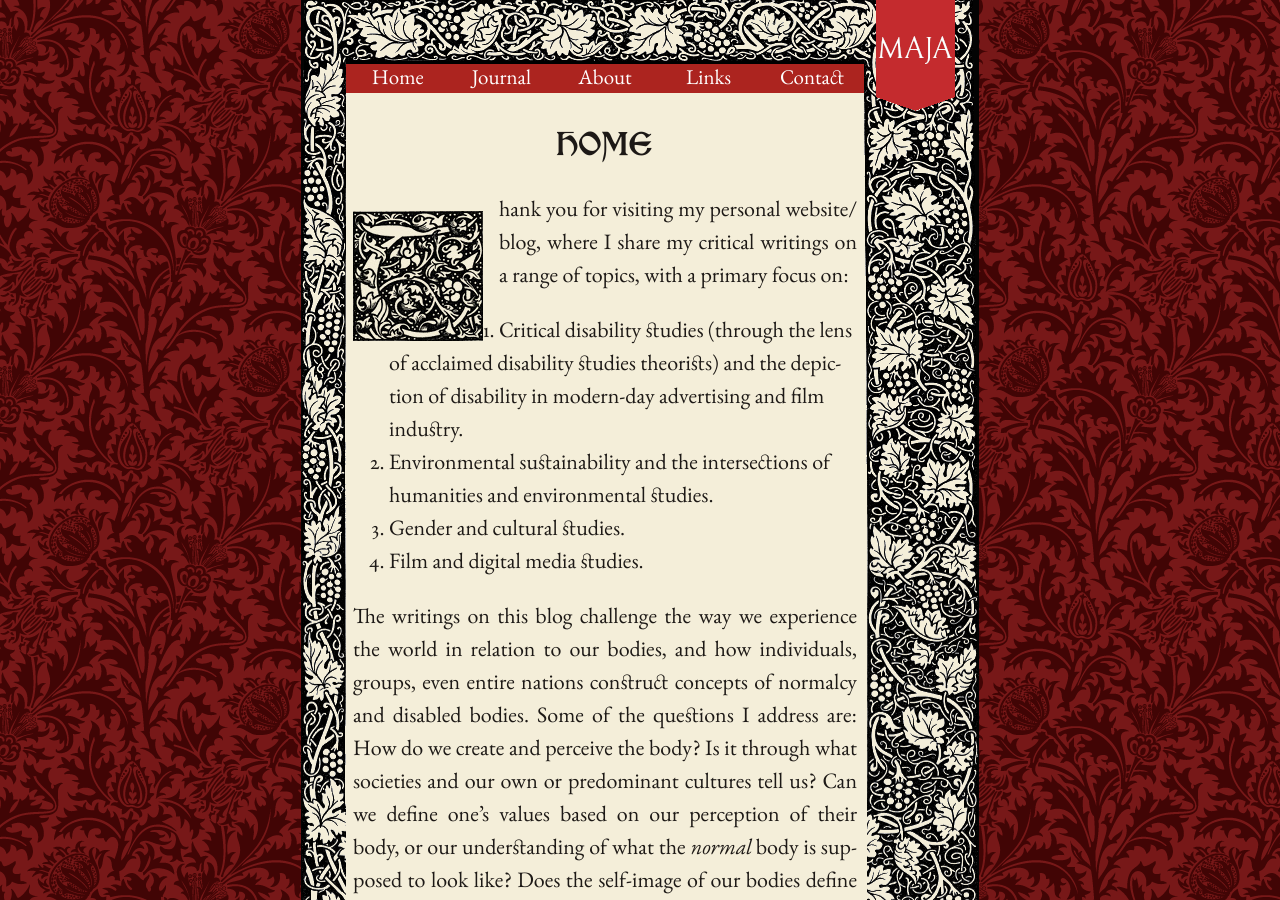
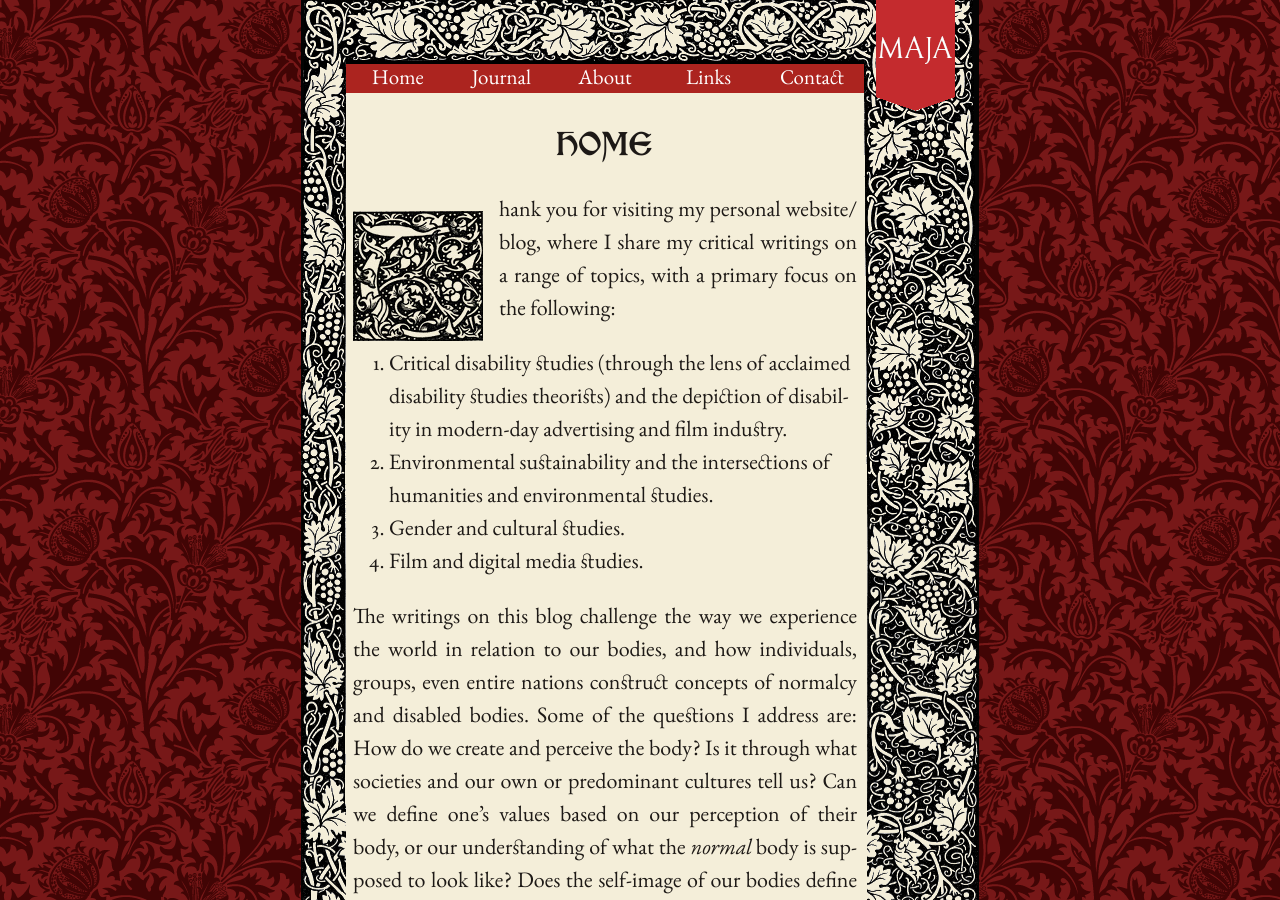
Before and after one commit to mpasovic/majapasovic.org, a Jekyll site: the page built from index.md, in a window 1280 px wide and 900 px high. Built offline with Jekyll 4.4.1, drawn with Linux system fonts in a browser that asks for light colours; nearby versions of some CDN libraries.

Commit message:
Updated index.md

```diff
--- a/index.md
+++ b/index.md
@@ -4,7 +4,7 @@ title: Home
 published: true
 ---
 
-<span class="versal t9">T</span>hank you for visiting my personal website/blog, where I share my critical writings on a range of topics, with a primary focus on:
+<span class="versal t9">T</span>hank you for visiting my personal website/blog, where I share my critical writings on a range of topics, with a primary focus on the following:
 
 1. Critical disability studies (through the lens of acclaimed disability studies theorists) and the depiction of disability in modern-day advertising and film industry.
 2. Environmental sustainability and the intersections of humanities and environmental studies.
```
